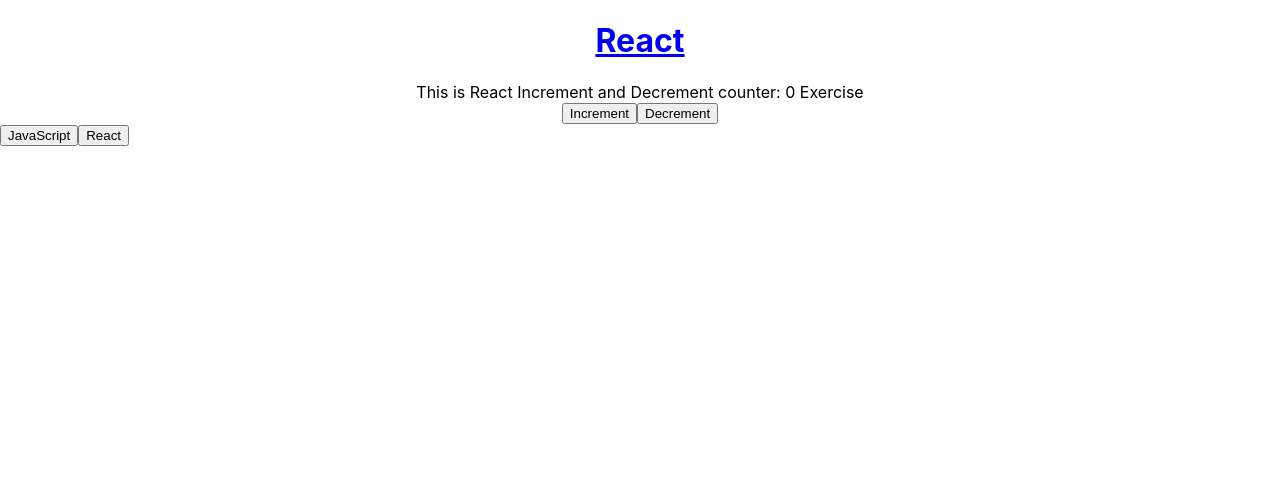
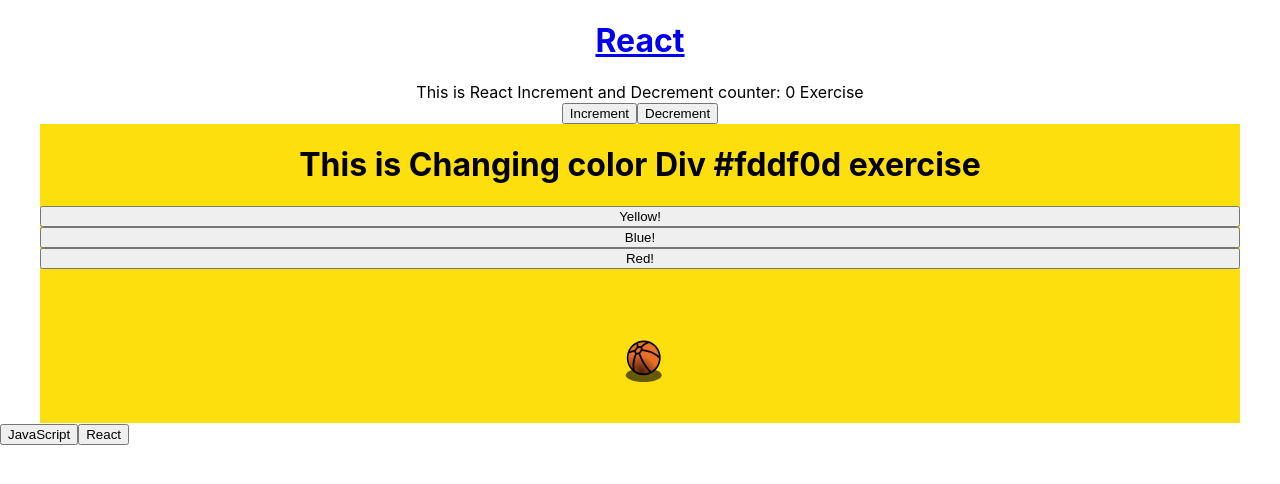
Before and after one commit to wakenedo/training-ground, a React (Create React App) app: page /React in a window 1280 px wide. Shown: the top 484 px of the page. Built offline with nearby package versions, Linux system fonts and the light colour scheme.

Commit message:
useState exercise 2

```diff
--- a/src/Pages/React/Exercises/UseState/index.js
+++ b/src/Pages/React/Exercises/UseState/index.js
@@ -1,29 +1,100 @@
 import React, { useState } from 'react'
+import Ball from '../../../../assets/svg/ball-svgrepo-com.svg'
+import AnimatedBall from '../../../../assets/svg/animated_ball.svg'
 
 const UseState = () => {
     const [counter, setCounter] = useState(0)
+    const [backgroundColor, setBackgroundColor] = useState('#fddf0d')
 
+    console.log(backgroundColor)
     const increment = () => {
         return counter + 1
     }
 
     const decrement = () => {
-        if(counter === 0) {
+        if (counter === 0) {
             return 0
         }
         return counter - 1
     }
 
 
+    const backgroundColorYellow = () => {
+
+        if (backgroundColor === '#ffeb33') {
+            alert('Same Background color', backgroundColor)
+        } if (backgroundColor !== '#ffeb33') {
+            setBackgroundColor('#ffeb33')
+
+        }
+
+        return backgroundColor
+    }
+    const backgroundColorBlue = () => {
+
+        if (backgroundColor === '#3388ff') {
+            alert('Same Background color', backgroundColor)
+        } if (backgroundColor !== '#3388ff') {
+            setBackgroundColor('#3388ff')
+
+        }
+
+        return backgroundColor
+    }
+    const backgroundColorRed = () => {
+
+        if (backgroundColor === '#ff3333') {
+            alert('Same Background color', backgroundColor)
+        } if (backgroundColor !== '#ff3333') {
+            setBackgroundColor('#ff3333')
+
+        }
+
+        return backgroundColor
+    }
 
 
-
-
+    console.log(backgroundColor,)
     return (
         <>
             <div>This is React Increment and Decrement counter: {counter} Exercise</div>
-            <button  onClick={() => setCounter(increment())}>Increment</button>
-            <button  onClick={() => setCounter(decrement())}>Decrement</button>
+            <button onClick={() => setCounter(increment())}>Increment</button>
+            <button onClick={() => setCounter(decrement())}>Decrement</button>
+            <div
+
+                style={{
+                    display: 'flex',
+                    flexDirection: 'column',
+                    width: '1200px',
+                    height: '600px',
+                    maxHeight: 'fit-content',
+                    backgroundColor: `${backgroundColor}`,
+                    margin: 'auto'
+
+                }}
+            >
+                <h1>
+                    This is Changing color Div {backgroundColor} exercise
+                </h1>
+
+                <button onClick={() => backgroundColorYellow()}>Yellow!</button>
+                <button onClick={() => backgroundColorBlue()}>Blue!</button>
+                <button onClick={() => backgroundColorRed()}>Red!</button>
+                <div
+                    width="100%"
+                    height='100%'
+
+
+                >
+                    <img
+
+                        src={AnimatedBall}
+                        width={150}
+                        alt='ball'
+                    />
+
+                </div>
+            </div>
         </>
     )
 }
```
Also changed, not shown: src/assets/svg/animated_ball.svg (added), src/assets/svg/ball-svgrepo-com.svg (added).
